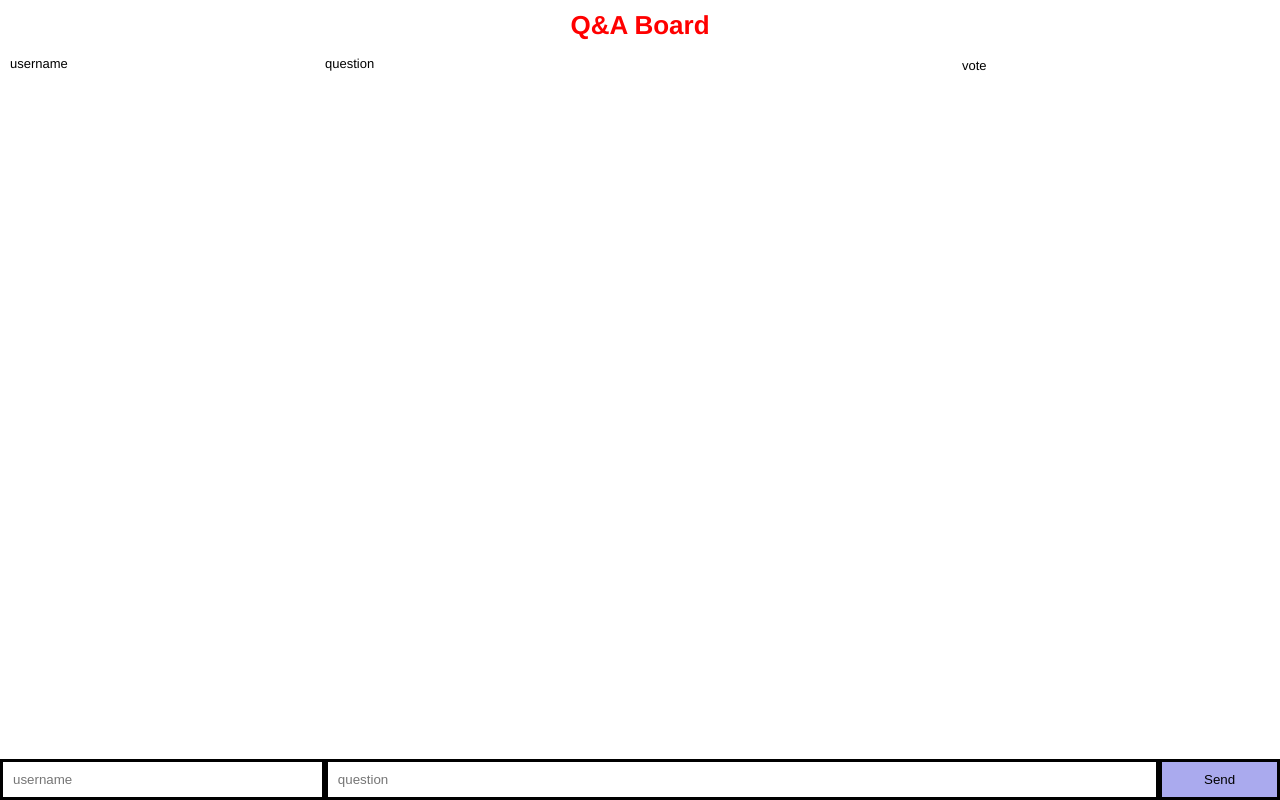
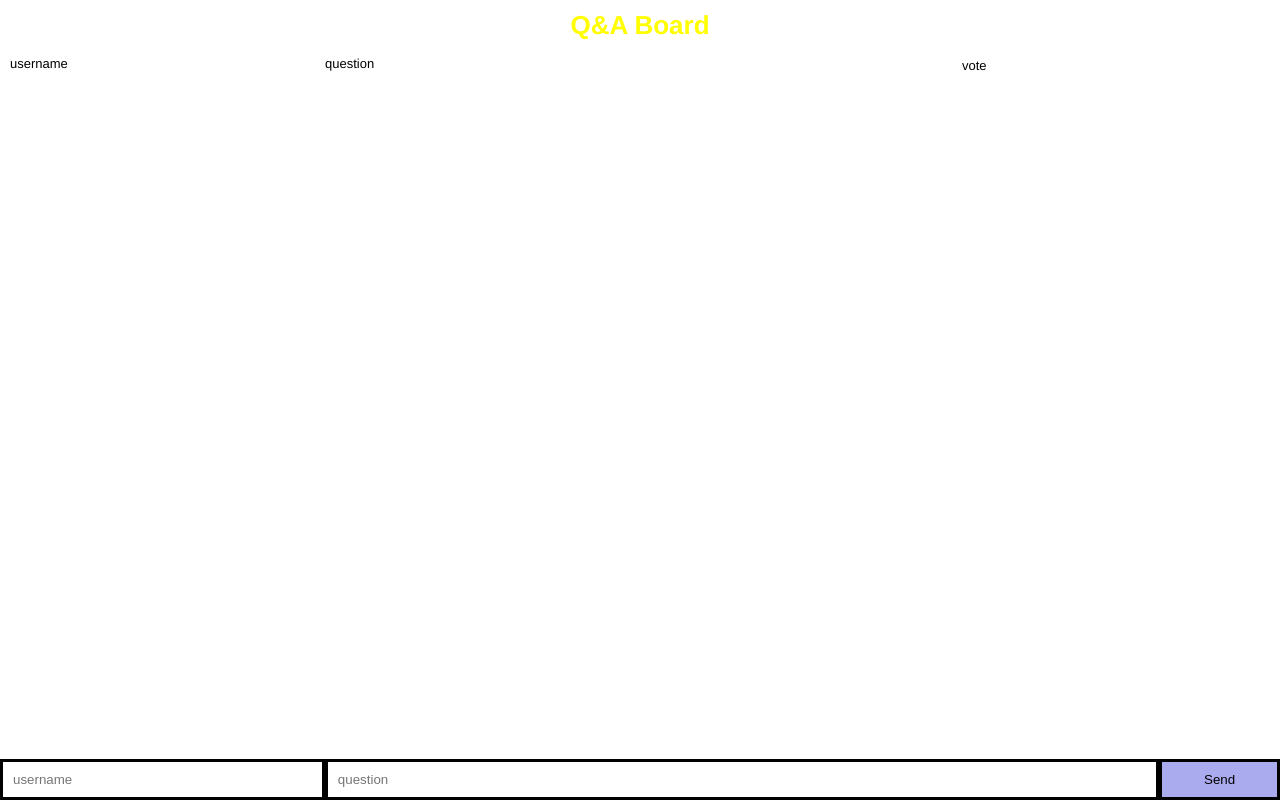
Before and after one commit to chenhsiwen/Q-Aboard, a website: page index.html in a window 1280 px wide. Drawn offline with nearby package versions, Linux system fonts and the light colour scheme; no server answers.

Commit message:
change title color to yellow

```diff
--- a/index.html
+++ b/index.html
@@ -26,7 +26,7 @@
     </style>
   </head>
   <body>
-      <h1 style="color:red">Q&A Board</h1>
+      <h1 style="color:yellow">Q&A Board</h1>
       <div class="title"><span class="user">username</span><span class="question">question</span><span class="vote">vote</span></div>
     <ul id="messages"></ul>
 
```
